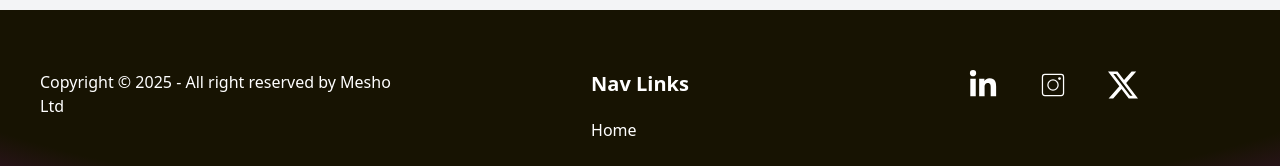
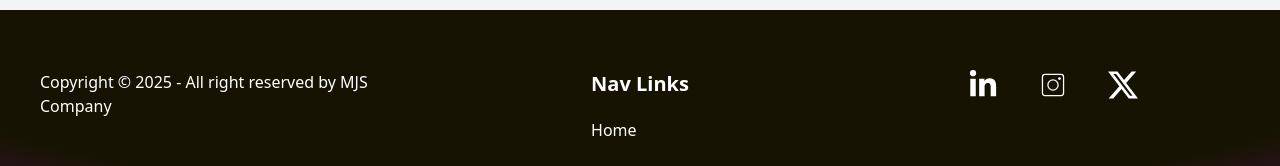
Before and after one commit to sadhin28/Mjs-company-client, a React (Vite) app: page /login in a window 1280 px wide. Shown: the part 870-1036 px from the top of the page. Built offline with nearby package versions, Linux system fonts and the light colour scheme; no server answers.

Commit message:
add footer

```diff
--- a/src/components/Footer.jsx
+++ b/src/components/Footer.jsx
@@ -57,7 +57,7 @@ const Footer = () => {
             className='px-10 md:justify-items-center items-start flex flex-col-reverse md:grid gap-10 md:grid-cols-3 text-white py-15 bg-black w-full  '>
             <div>
 
-                <p className='md:text-start text-center'>Copyright © {new Date().getFullYear()} - All right reserved by Mesho Ltd</p>
+                <p className='md:text-start text-center'>Copyright © {new Date().getFullYear()} - All right reserved by MJS Company</p>
 
 
             </div>
--- a/src/components/User.jsx
+++ b/src/components/User.jsx
@@ -46,6 +46,7 @@ const User = () => {
 
     return (
      <div className="p-4">
+      <h1 className="py-4"> TOTAL USERS ( {datas.length})</h1>
       <div className="overflow-x-auto">
         <div className="min-w-full inline-block align-middle">
           <div className="overflow-hidden border border-gray-300 rounded-lg shadow-md">
```
